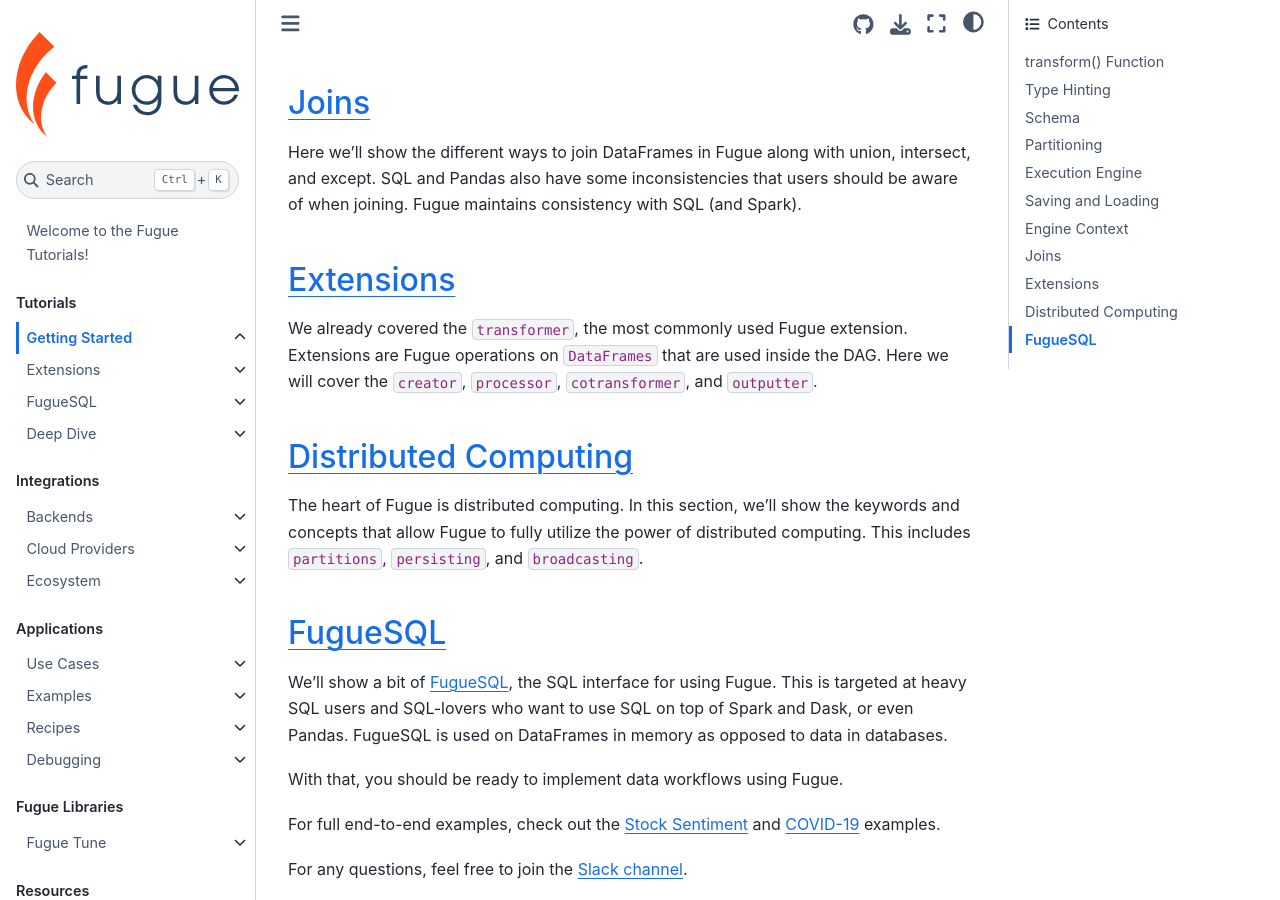
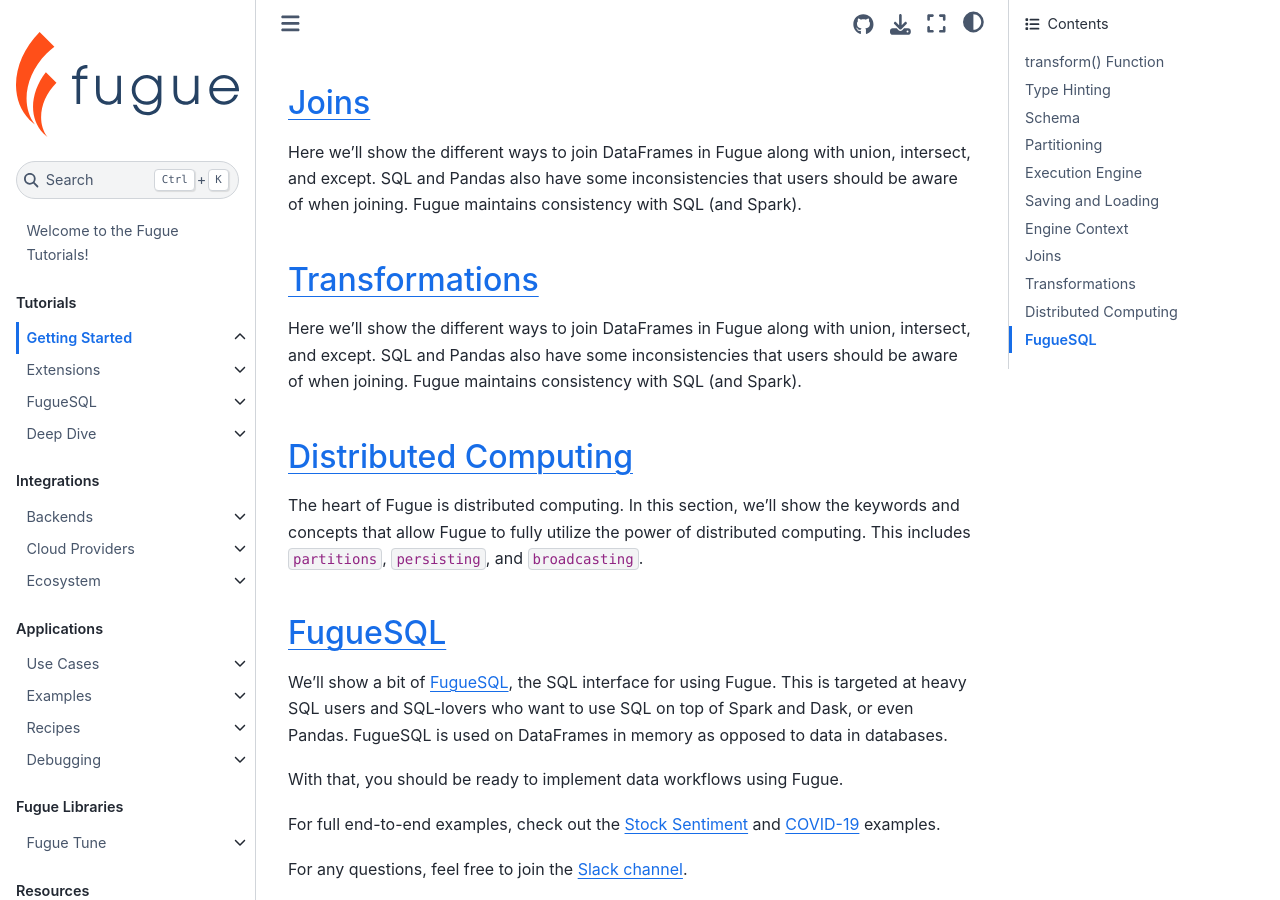
Before and after one commit to fugue-project/tutorials, a Jupyter Book: the page built from tutorials/beginner/index.md, in a window 1280 px wide and 900 px high, scrolled down 1711 px. Built offline with Jupyter Book 1.0.4 settings and Sphinx 7.4.7 and the Sphinx Book theme 1.1.4, drawn with Linux system fonts in a browser that asks for light colours; pages that are not in the unit, such as notebooks, are missing from menus.

Commit message:
transformations

```diff
--- a/tutorials/beginner/index.md
+++ b/tutorials/beginner/index.md
@@ -48,8 +48,8 @@
 ## [Joins](joins.ipynb)
 Here we'll show the different ways to join DataFrames in Fugue along with union, intersect, and except. SQL and Pandas also have some inconsistencies that users should be aware of when joining. Fugue maintains consistency with SQL (and Spark).
 
-## [Extensions](beginner_extension.ipynb)
-We already covered the `transformer`, the most commonly used Fugue extension. Extensions are Fugue operations on `DataFrames` that are used inside the DAG. Here we will cover the `creator`, `processor`, `cotransformer`, and `outputter`.
+## [Transformations](transformations.ipynb)
+Here we'll show the different ways to join DataFrames in Fugue along with union, intersect, and except. SQL and Pandas also have some inconsistencies that users should be aware of when joining. Fugue maintains consistency with SQL (and Spark).
 
 ## [Distributed Computing](distributed_compute.ipynb)
 The heart of Fugue is distributed computing. In this section, we'll show the keywords and concepts that allow Fugue to fully utilize the power of distributed computing. This includes `partitions`, `persisting`, and `broadcasting`.
```
Also changed, not shown: 5 other files.
